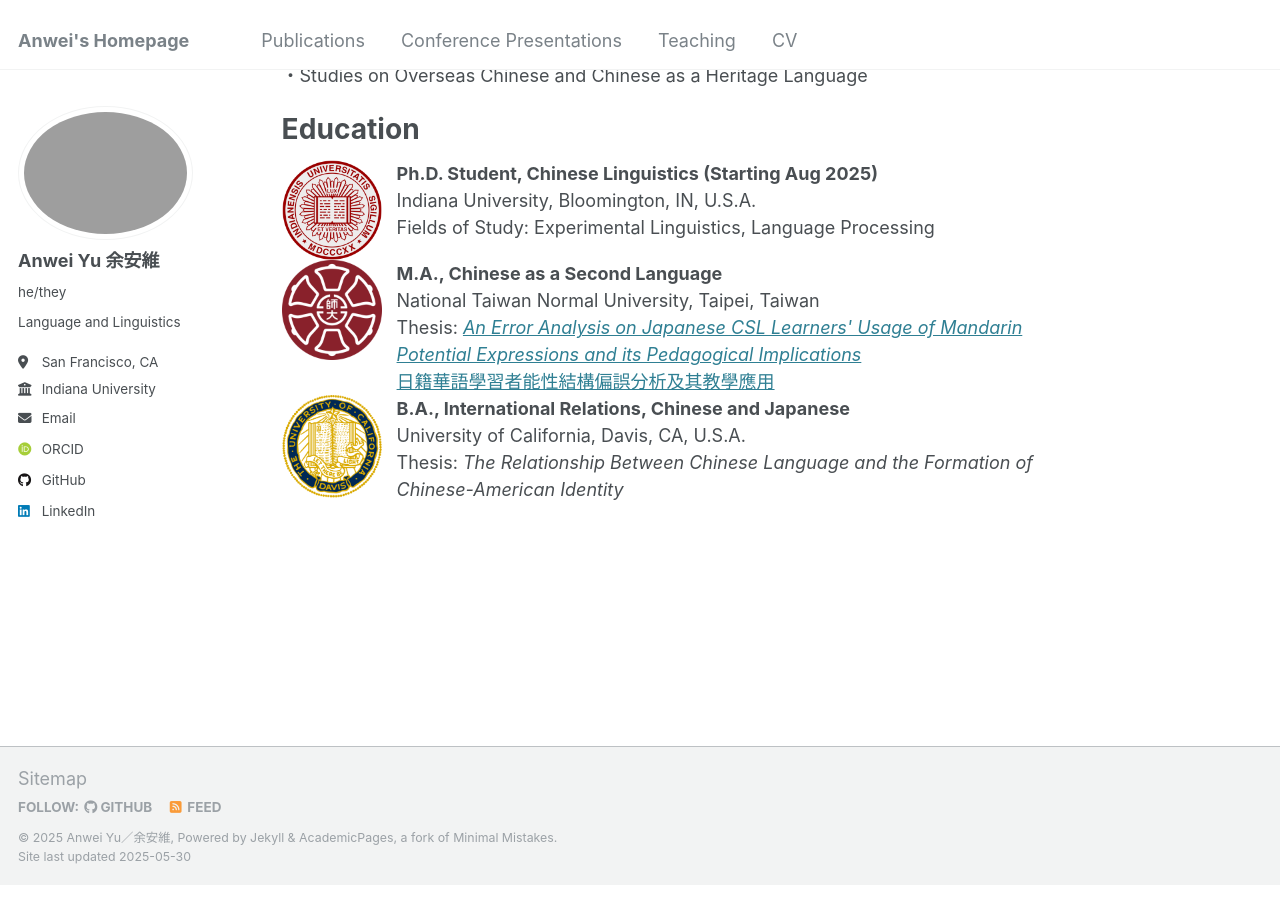
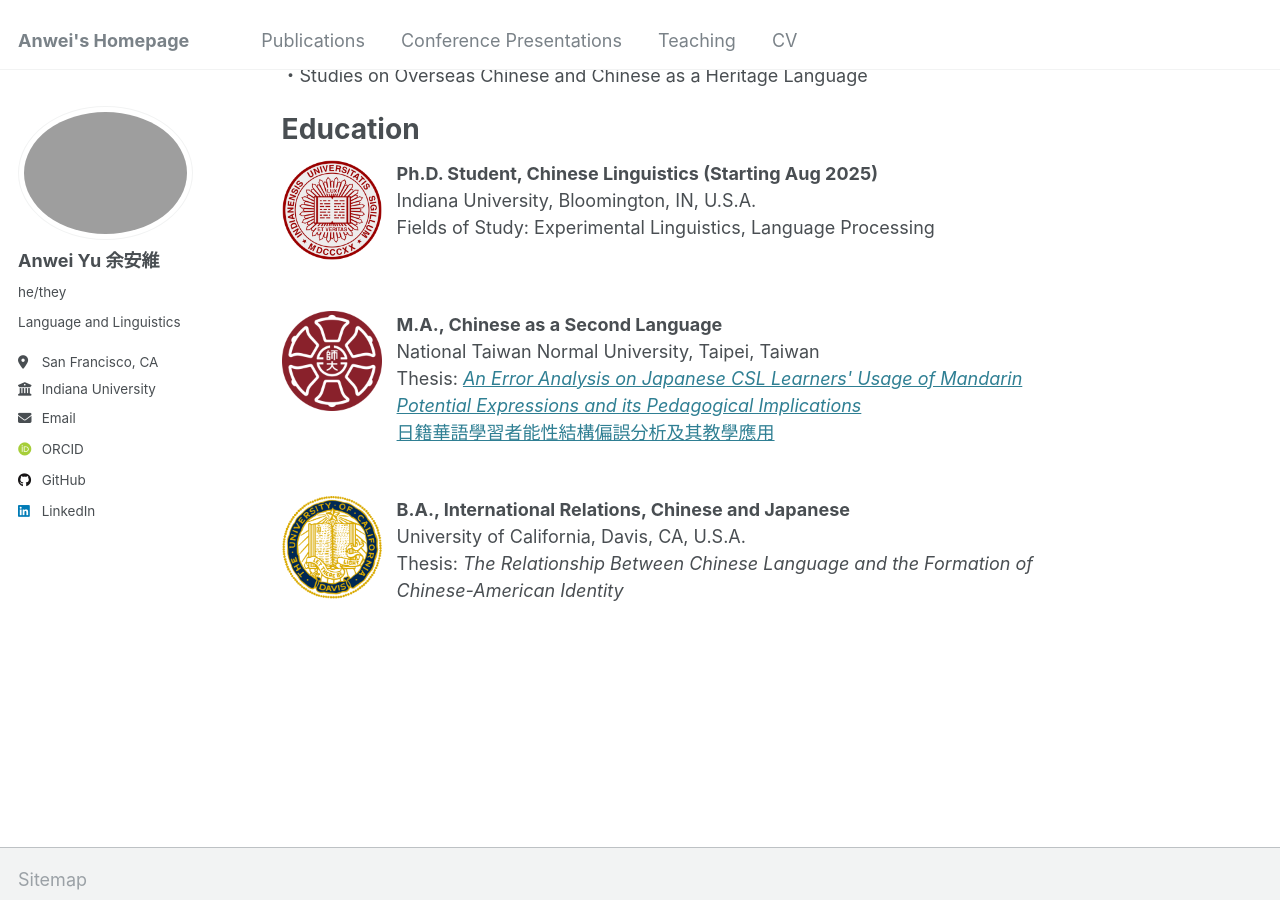
Before and after one commit to anweiyu/anweiyu.github.io, a Jekyll site: the page built from _pages/about.md, in a window 1280 px wide and 900 px high, scrolled down 664 px. Built offline with Jekyll 4.4.1, drawn with Linux system fonts in a browser that asks for light colours; some web fonts are replaced.

Commit message:
Update about.md

```diff
--- a/_pages/about.md
+++ b/_pages/about.md
@@ -29,12 +29,14 @@ Education
   <p style="margin: 0;"><strong>Ph.D. Student, Chinese Linguistics (Starting Aug 2025) </strong><br>
     Indiana University, Bloomington, IN, U.S.A.<br>
     Fields of Study: Experimental Linguistics, Language Processing<br>
-    </p></div>
+    </p></div>  <br>
+
 <div style="display: flex; align-items:flex-start;text-align: left;">
   <img src="{{site.baseurl}}/images/NTNU.png" alt="NTNU Logo" width= "100" style="margin-right: 15px;">
   <p style="margin: 0;"><strong>M.A., Chinese as a Second Language</strong><br>
     National Taiwan Normal University, Taipei, Taiwan<br>
-    Thesis: <a href="http://doi.org/10.6345/NTNU202300624"><em>An Error Analysis on Japanese CSL Learners' Usage of Mandarin Potential Expressions and its Pedagogical Implications</em> <br>日籍華語學習者能性結構偏誤分析及其教學應用</a></p></div>
+    Thesis: <a href="http://doi.org/10.6345/NTNU202300624"><em>An Error Analysis on Japanese CSL Learners' Usage of Mandarin Potential Expressions and its Pedagogical Implications</em> <br>日籍華語學習者能性結構偏誤分析及其教學應用</a></p></div>  <br>
+
 <div style="display: flex; align-items:flex-start;text-align: left;">
   <img src="{{site.baseurl}}/images/UCDavis.png" alt="UC Davis Logo" width= "100" style="margin-right: 15px;">
   <p style="margin: 0;"><strong>B.A., International Relations, Chinese and Japanese</strong><br>
```
